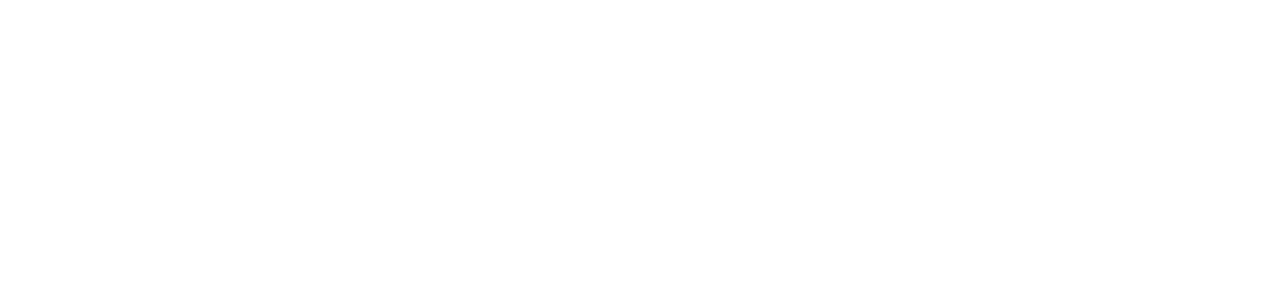
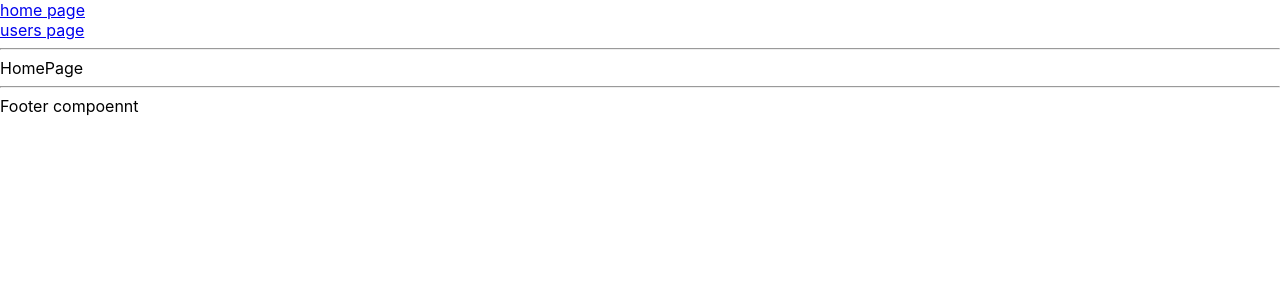
Before and after one commit to Wes-Git-Master/react_ts, a React (Create React App) app: page / in a window 1280 px wide. Shown: the top 300 px of the page. Built offline with nearby package versions, Linux system fonts and the light colour scheme.

Commit message:
lesson/6/routing_base

```diff
--- a/src/App.css
+++ /dev/null
@@ -1,38 +0,0 @@
-.App {
-  text-align: center;
-}
-
-.App-logo {
-  height: 40vmin;
-  pointer-events: none;
-}
-
-@media (prefers-reduced-motion: no-preference) {
-  .App-logo {
-    animation: App-logo-spin infinite 20s linear;
-  }
-}
-
-.App-header {
-  background-color: #282c34;
-  min-height: 100vh;
-  display: flex;
-  flex-direction: column;
-  align-items: center;
-  justify-content: center;
-  font-size: calc(10px + 2vmin);
-  color: white;
-}
-
-.App-link {
-  color: #61dafb;
-}
-
-@keyframes App-logo-spin {
-  from {
-    transform: rotate(0deg);
-  }
-  to {
-    transform: rotate(360deg);
-  }
-}
--- /dev/null
+++ b/src/components/FooterComponent.tsx
@@ -0,0 +1,12 @@
+import React from 'react';
+
+const FooterComponent = () => {
+    return (
+        <div>
+            <hr/>
+            Footer compoennt
+        </div>
+    );
+};
+
+export default FooterComponent;
--- /dev/null
+++ b/src/components/HeaderComponent.tsx
@@ -0,0 +1,15 @@
+import React from 'react';
+import {Link, NavLink} from "react-router-dom";
+
+const HeaderComponent = () => {
+    return (
+        <div>
+            <NavLink to="/">home page</NavLink>
+            <br/>
+            <Link to="users">users page</Link>
+            <hr/>
+        </div>
+    );
+};
+
+export default HeaderComponent;
--- /dev/null
+++ b/src/components/UsersComponent.tsx
@@ -0,0 +1,18 @@
+import React, {FC, useEffect, useState} from 'react';
+import {userApiService} from "../services/api.service";
+import {IUserModel} from "../model/IUserModel";
+
+const UsersComponent: FC = () => {
+
+    const [users, setUsers] = useState<IUserModel[]>([]);
+    useEffect(() => {
+        userApiService.getAllUsers().then(value => setUsers(value.data));
+    }, []);
+    return (
+        <div>
+            {users.map(user => <div key={user.id}>{user.name}</div>)}
+        </div>
+    );
+};
+
+export default UsersComponent;
--- a/src/index.tsx
+++ b/src/index.tsx
@@ -1,17 +1,15 @@
 import React from 'react';
 import ReactDOM from 'react-dom/client';
 import './index.css';
-import App from './App';
-import reportWebVitals from './reportWebVitals';
+import {RouterProvider} from "react-router-dom";
+import {routerConfig} from "./router/router";
+
 
 const root = ReactDOM.createRoot(
-  document.getElementById('root') as HTMLElement
-);
-root.render(
-    <App />
+    document.getElementById('root') as HTMLElement
 );
 
-// If you want to start measuring performance in your app, pass a function
-// to log results (for example: reportWebVitals(console.log))
-// or send to an analytics endpoint. Learn more: https://bit.ly/CRA-vitals
-reportWebVitals();
+
+root.render(
+    <RouterProvider router={routerConfig}></RouterProvider>
+);
--- /dev/null
+++ b/src/layout/MainLayout.tsx
@@ -0,0 +1,16 @@
+import React, {FC} from 'react';
+import {Outlet} from "react-router-dom";
+import HeaderComponent from "../components/HeaderComponent";
+import FooterComponent from "../components/FooterComponent";
+
+const MainLayout: FC = () => {
+    return (
+        <div>
+            <HeaderComponent/>
+            <Outlet/>
+            <FooterComponent/>
+        </div>
+    );
+};
+
+export default MainLayout;
--- /dev/null
+++ b/src/model/IUserModel.ts
@@ -0,0 +1,5 @@
+export interface IUserModel {
+    id: number,
+    name: string,
+    username: string,
+}
--- /dev/null
+++ b/src/pages/HomePage.tsx
@@ -0,0 +1,11 @@
+import React from 'react';
+
+const HomePage = () => {
+    return (
+        <div>
+            HomePage
+        </div>
+    );
+};
+
+export default HomePage;
--- /dev/null
+++ b/src/router/router.tsx
@@ -0,0 +1,22 @@
+import {createBrowserRouter} from "react-router-dom";
+import MainLayout from "../layout/MainLayout";
+import HomePage from "../pages/HomePage";
+import UsersComponent from "../components/UsersComponent";
+
+
+export const routerConfig = createBrowserRouter([
+    {
+        // /users
+        path: '/',
+        element: <MainLayout/>,
+        errorElement:<h1>wtf are you doing maaaaan????</h1>,
+        children: [ /*child is - Outlet in your layout*/
+            {index: true, element: <HomePage/>},
+            {path: 'users', element: <UsersComponent/>}
+        ]
+    },
+
+    // {path: '/another', element: <AnotherLayout/>},
+
+
+])
--- /dev/null
+++ b/src/services/api.service.ts
@@ -0,0 +1,20 @@
+import axios, {AxiosResponse} from 'axios';
+import {IUserModel} from "../model/IUserModel";
+
+let axiosInstance = axios.create({
+    baseURL: 'https://jsonplaceholder.typicode.com',
+    headers: {}
+});
+
+const userApiService = {
+    getAllUsers: (): Promise<AxiosResponse<IUserModel[]>> => {
+        return axiosInstance.get("/users");
+    },
+    // getUserByUserId: async (userId: number): Promise<AxiosResponse<IUserModel>> => {
+    //     return await axiosInstance.get(`/users/${userId}`);
+    // }
+}
+
+export {
+    userApiService
+}
```
Also changed, not shown: src/App.tsx (deleted, +0 -13 lines), src/layout/AnotherLayout.tsx (added, +11 -0 lines).
